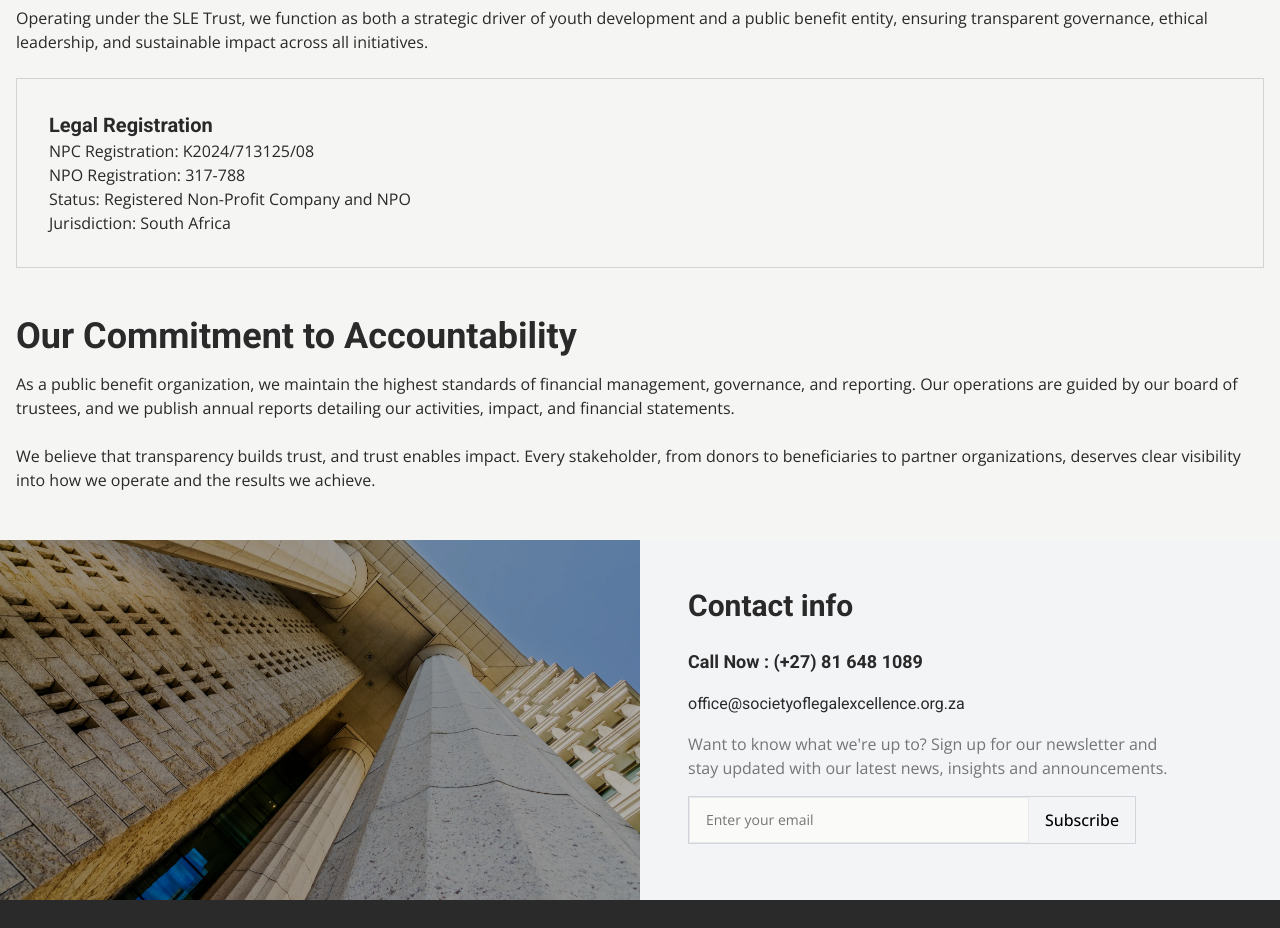
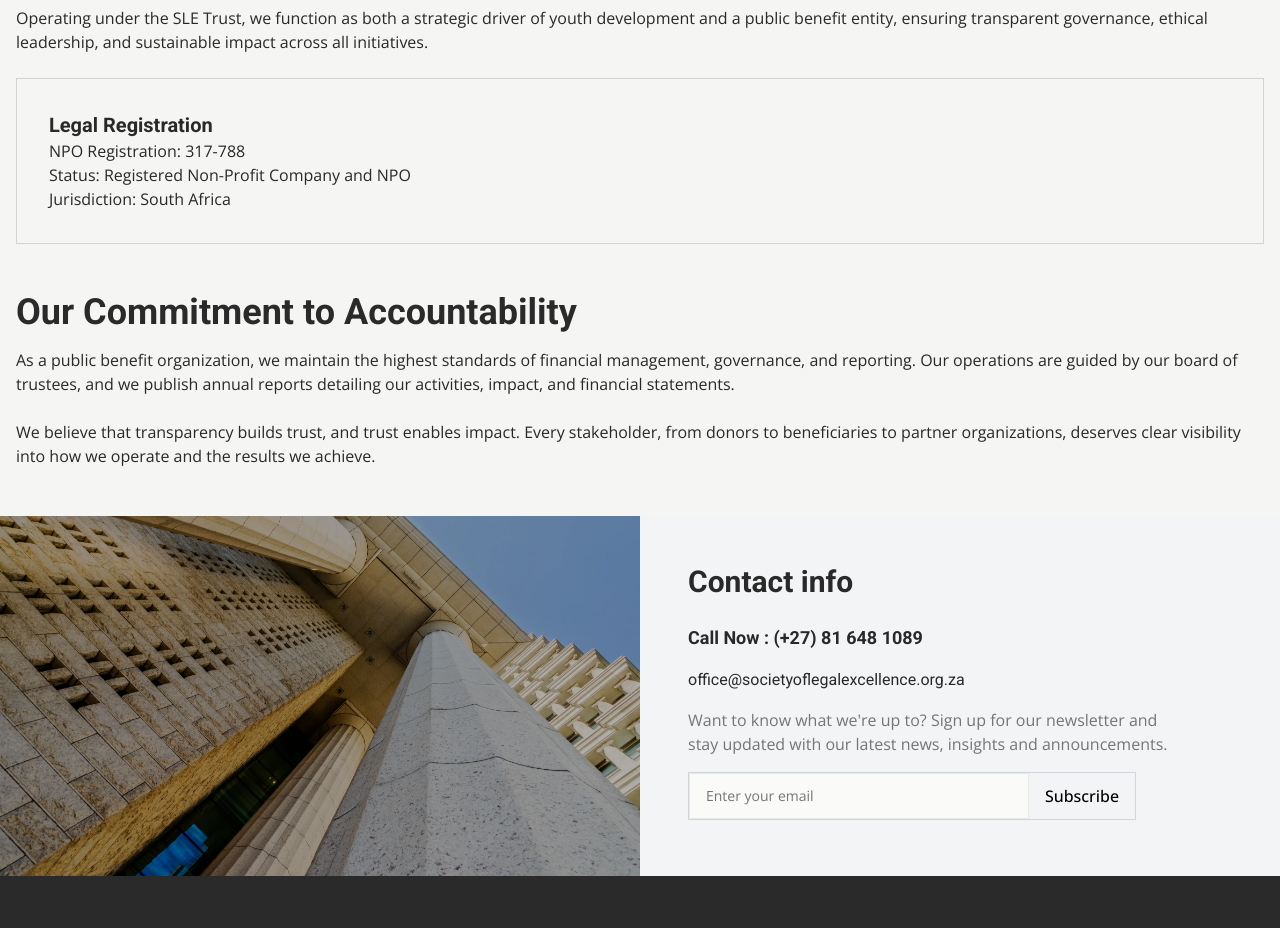
Before and after one commit to Tshabalala-Thabo/society-of-legal-excellence, a Next.js app: page /about in a window 1280 px wide. Shown: the part 1140-2068 px from the top of the page. Built offline with nearby package versions, Linux system fonts and the light colour scheme.

Commit message:
Update page.tsx

```diff
--- a/app/about/page.tsx
+++ b/app/about/page.tsx
@@ -144,7 +144,6 @@ export default function About() {
           <div className="border border-[#D3D3D3] p-8">
             <h4 className="text-sm sm:text-base md:text-xl font-bold">Legal Registration
             </h4>
-            <p><span>NPC Registration:</span> K2024/713125/08</p>
             <p><span>NPO Registration:</span> 317-788</p>
             <p><span>Status:</span> Registered Non-Profit Company and NPO</p>
             <p><span>Jurisdiction:</span> South Africa</p>
```
